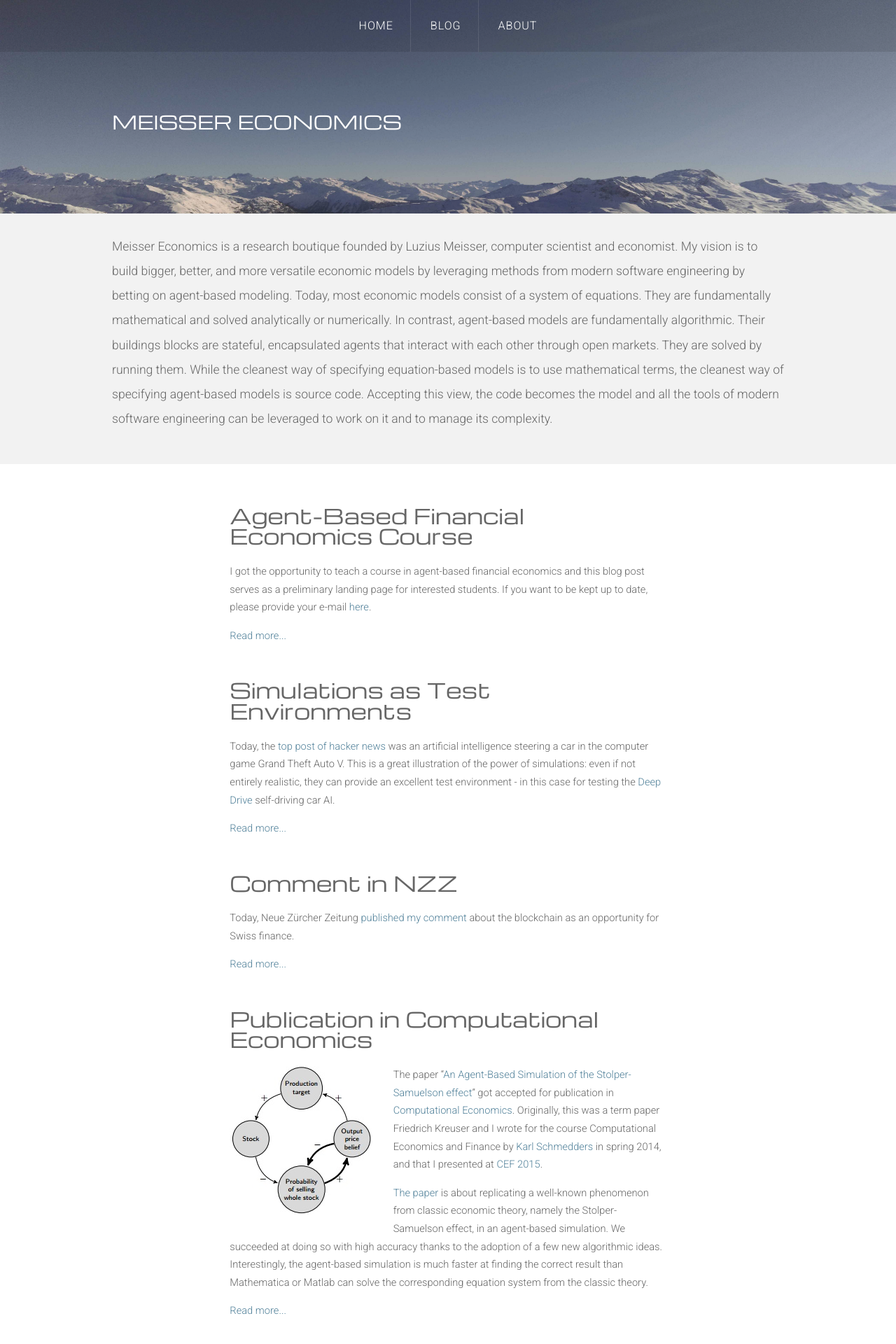
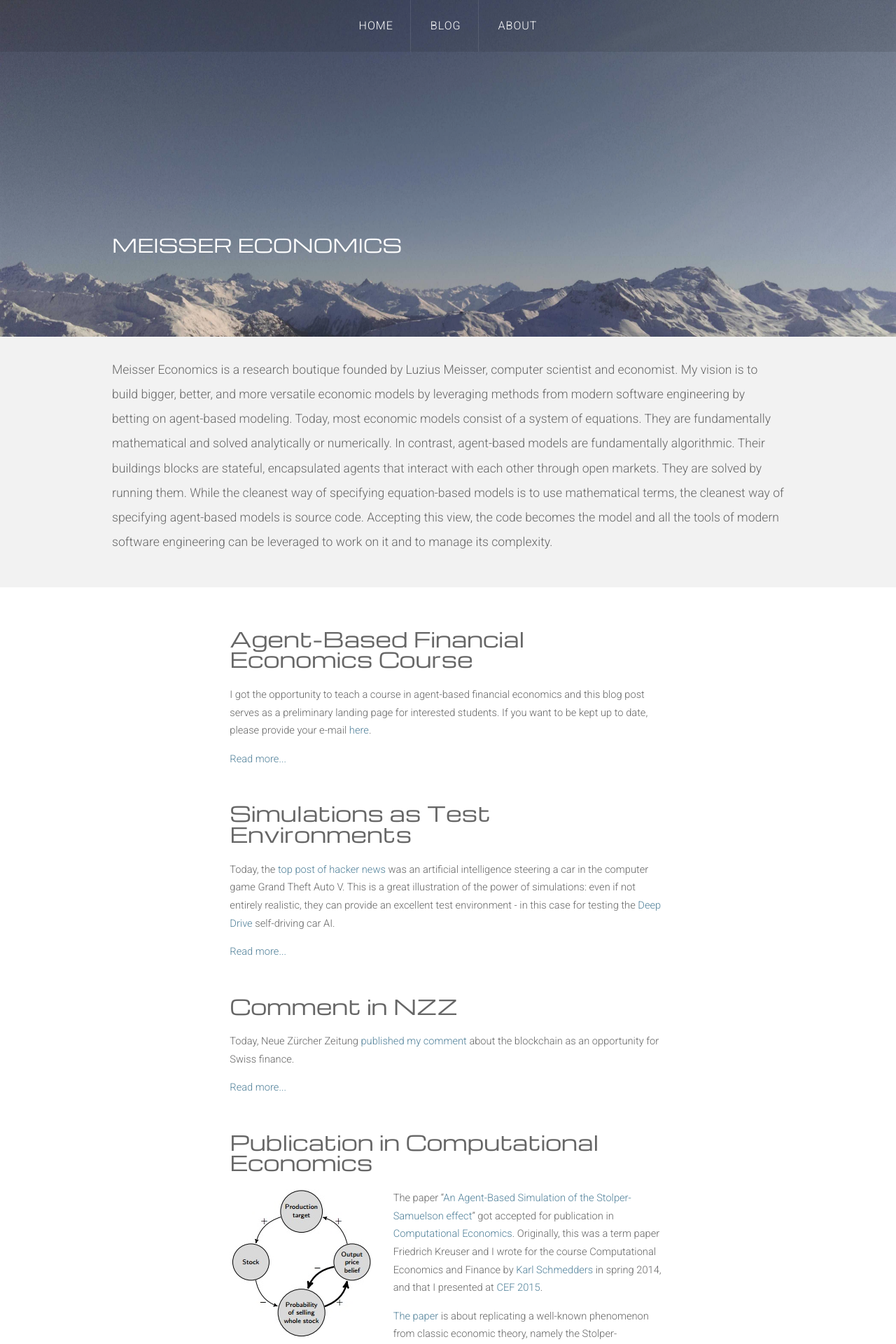
Before and after one commit to meisserecon/www, a Jekyll site: the page built from index.html, in a window 1280 px wide. Shown: the top 1920 px of the page at 70% size. Built offline with Jekyll 4.4.1, drawn with Linux system fonts in a browser that asks for light colours; nearby versions of some CDN libraries; library files that are not in the unit come from our copies; the list of posts is cut into pages by our own code; comment, search, counter and statistics services are not loaded.

Commit message:
Update style-desktop.css

```diff
--- a/assets/css/style-desktop.css
+++ b/assets/css/style-desktop.css
@@ -37,7 +37,7 @@
 
 	#header
 	{
-		padding: 10em 0 7em 0;
+		padding: 22em 0 7em 0;
 	}
 
 	.homepage #header
```
